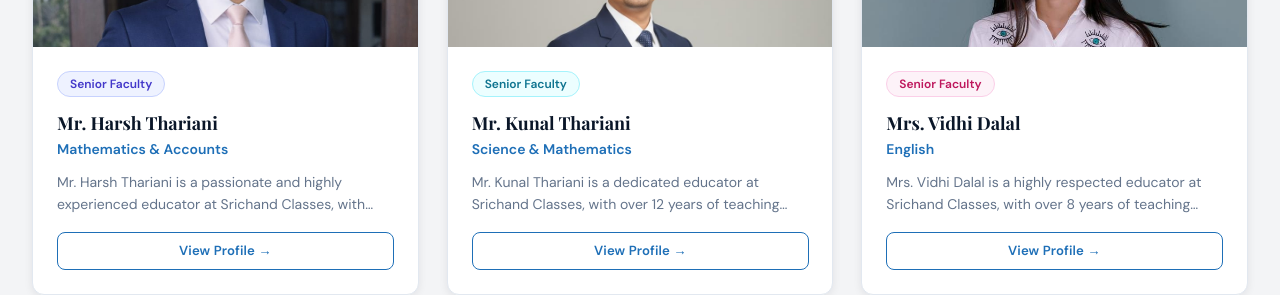
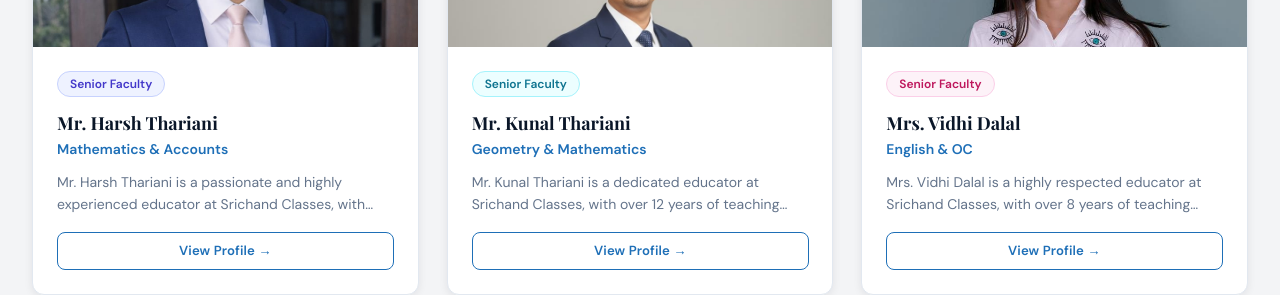
Before and after one commit to shahiddkhan/srichand-classes, a Next.js app: page /faculty in a window 1280 px wide. Shown: the part 1100-1395 px from the top of the page. Built offline with nearby package versions, Linux system fonts and the light colour scheme.

Commit message:
final faculty and gallery updates

```diff
--- a/app/faculty/page.jsx
+++ b/app/faculty/page.jsx
@@ -76,7 +76,7 @@ const FACULTY = [
   {
     id: 'kunal',
     name: 'Mr. Kunal Thariani',
-    subject: 'Science & Mathematics',
+    subject: 'Geometry & Mathematics',
     badge: 'Senior Faculty',
     badgeColor: 'bg-cyan-50 text-cyan-700 border-cyan-200',
     accentBg: 'from-cyan-900/80 to-cyan-600/40',
@@ -93,7 +93,7 @@ const FACULTY = [
   {
     id: 'vidhi',
     name: 'Mrs. Vidhi Dalal',
-    subject: 'English',
+    subject: 'English & OC',
     badge: 'Senior Faculty',
     badgeColor: 'bg-pink-50 text-pink-700 border-pink-200',
     accentBg: 'from-pink-900/80 to-pink-600/40',
```
